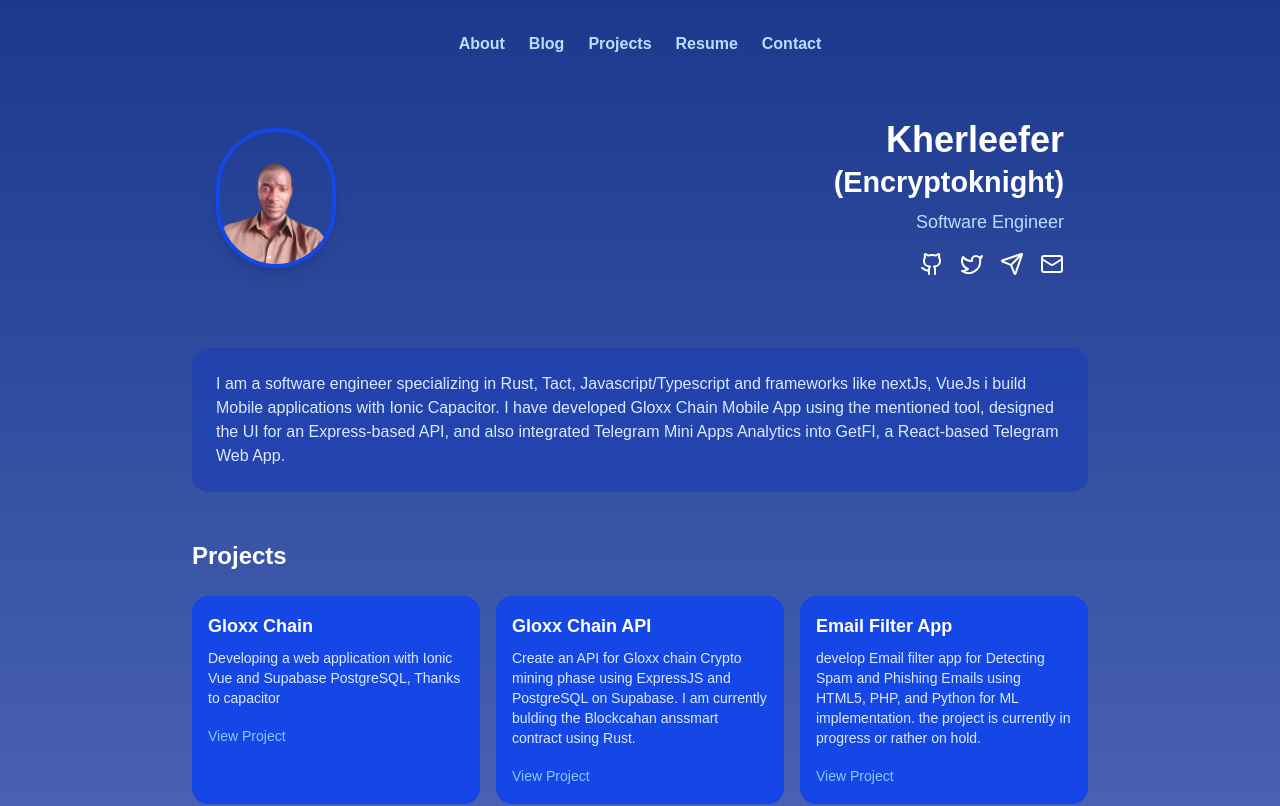
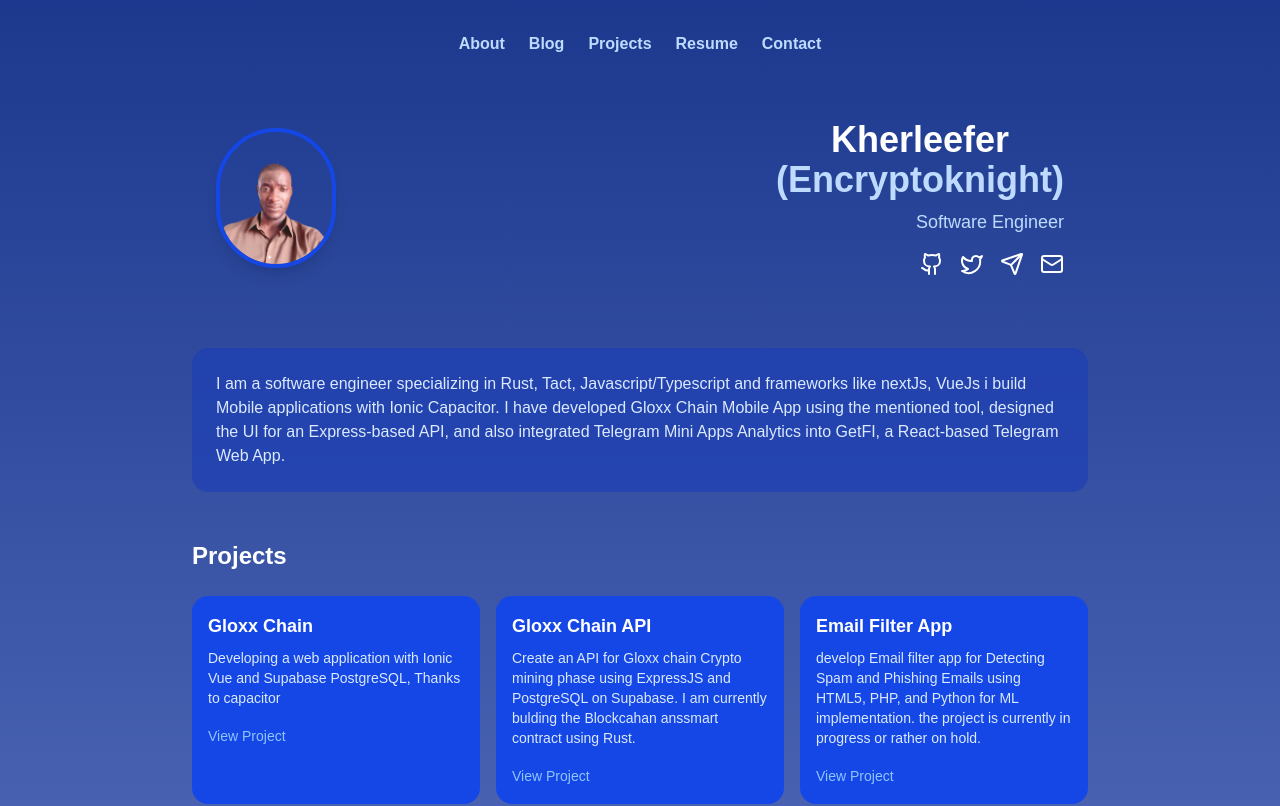
Before and after one commit to kherleefer/kherleefer, a Next.js app: page / in a window 1280 px wide. Shown: the top 806 px of the page. Built offline with nearby package versions, Linux system fonts and the light colour scheme.

Commit message:
reposition text

```diff
--- a/app/page.tsx
+++ b/app/page.tsx
@@ -60,11 +60,11 @@ export default function Home() {
               />
             </div>
             {/* Text and Socials on the right */}
-            <div className="flex flex-col items-end text-right w-full">
+            <div className="flex flex-col items-end text-center w-full">
               <h3 className="text-4xl font-bold">
                 Kherleefer
-                <p>
-                  <small className="text-muted">(Encryptoknight)</small>
+                <p className="text-blue-200">
+                  (Encryptoknight)
                 </p>
               </h3>
               <p className="text-lg text-blue-200 mt-2">Software Engineer</p>
```
